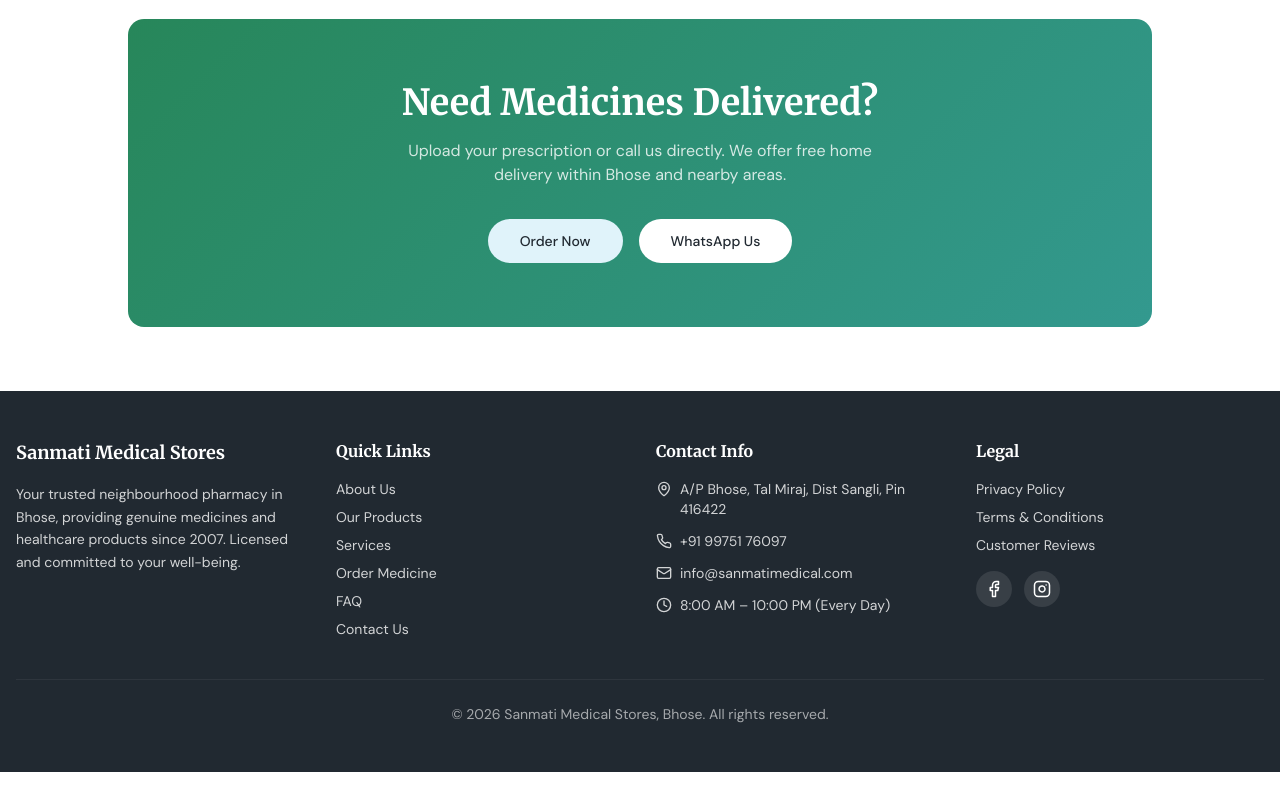
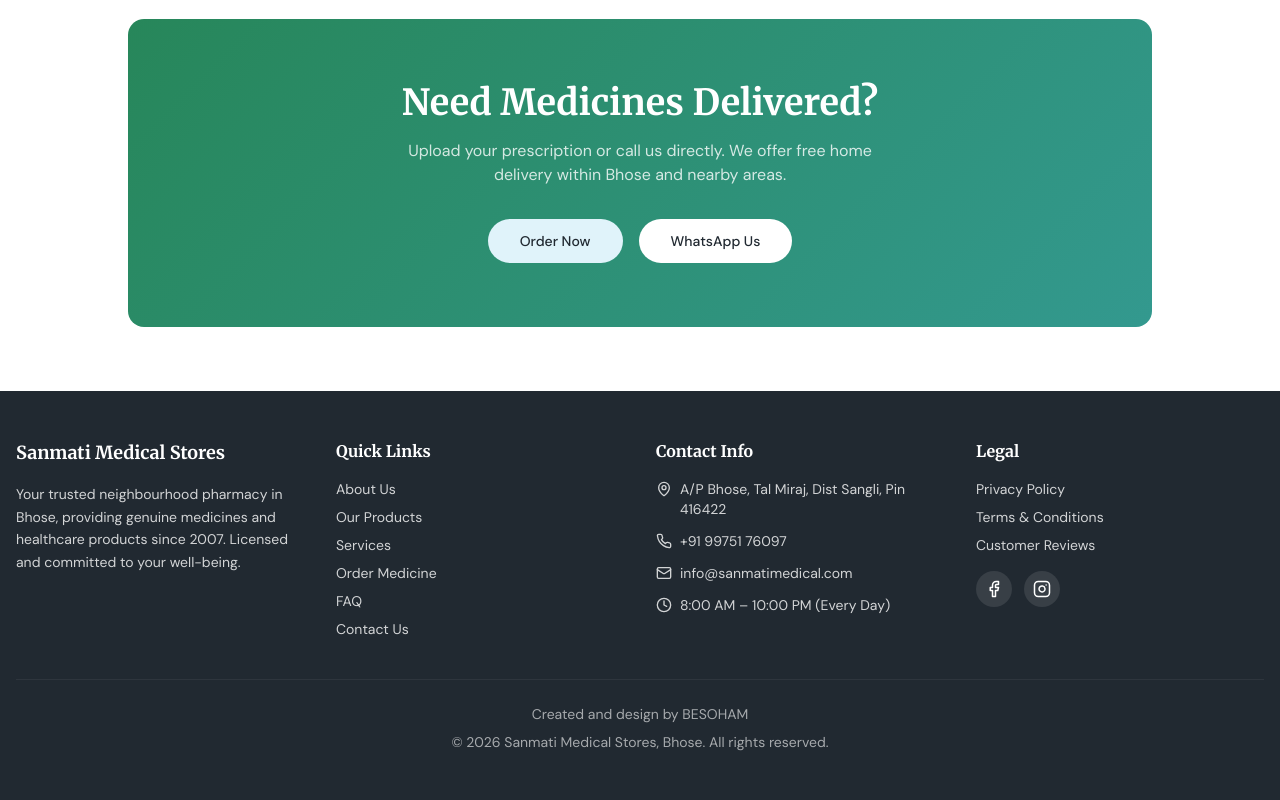
Before and after one commit to besoham28/sanmati_medical, a React (Vite) app: page / in a window 1280 px wide. Shown: the part 3281-4081 px from the top of the page. Before the commit the page ends 4053 px from the top, so only its background shows below. Built offline with nearby package versions, Linux system fonts and the light colour scheme; the HTML template or start-up script is replaced by a standard one.

Commit message:
Update footer

```diff
--- a/src/components/Footer.tsx
+++ b/src/components/Footer.tsx
@@ -55,7 +55,8 @@ const Footer = () => (
       </div>
 
       <div className="border-t border-primary-foreground/10 mt-10 pt-6 text-center text-sm opacity-60">
-        © {new Date().getFullYear()} Sanmati Medical Stores, Bhose. All rights reserved.
+        <p className="mb-2">Created and design by BESOHAM</p>
+        <p>© {new Date().getFullYear()} Sanmati Medical Stores, Bhose. All rights reserved.</p>
       </div>
     </div>
   </footer>
```
